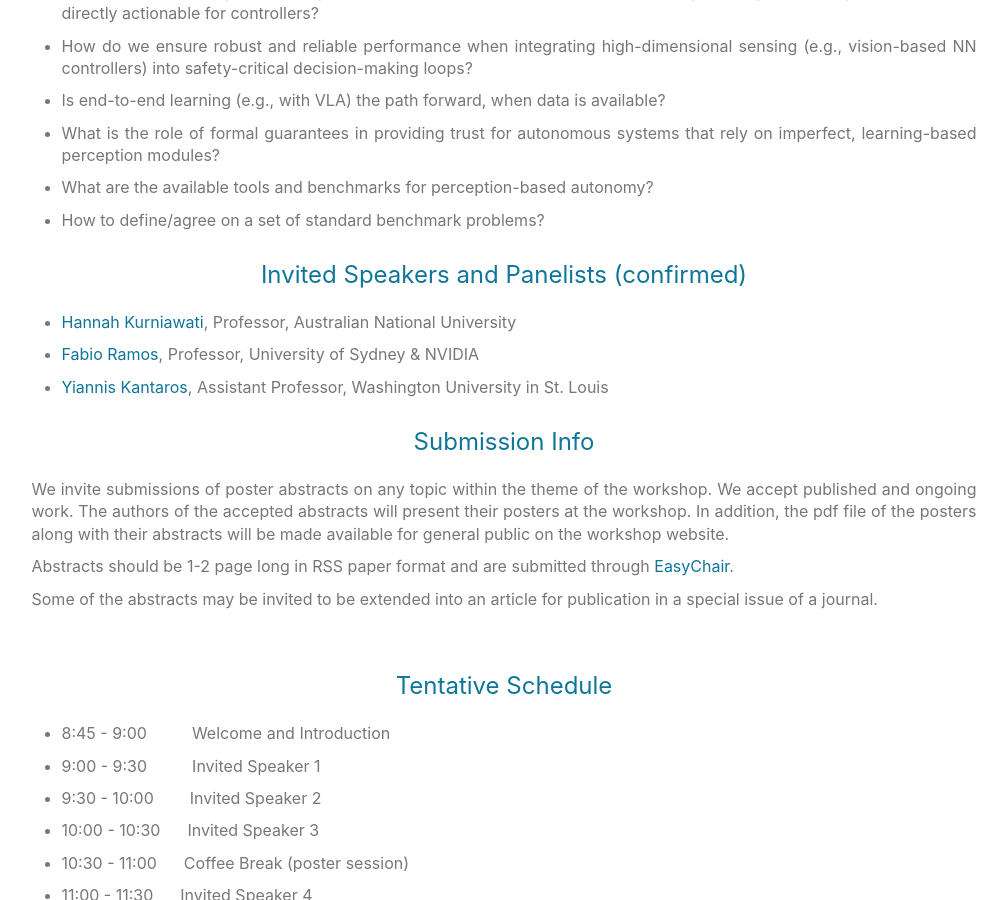
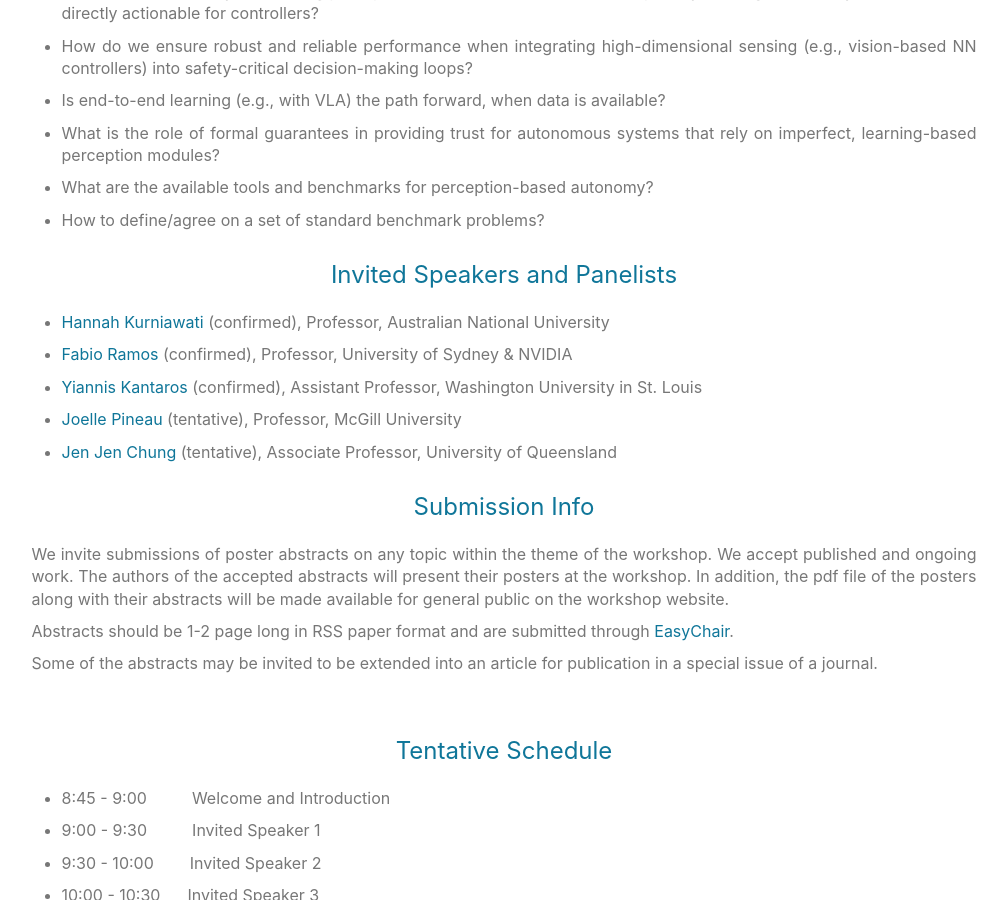
Before and after one commit to aria-systems-group/website, a Jekyll site: the page built from pages/rssworkshop2025.md, in a window 1280 px wide and 900 px high, scrolled down 1039 px. Shown: the whole window, without its empty margins (136-1143 px from the left). Built offline with Jekyll 4.4.1, drawn with Linux system fonts in a browser that asks for light colours.

Commit message:
added stuff

```diff
--- a/pages/rssworkshop2025.md
+++ b/pages/rssworkshop2025.md
@@ -60,12 +60,14 @@
 
 
 
-## Invited Speakers and Panelists (confirmed)
+## Invited Speakers and Panelists
 
 
-- [Hannah Kurniawati](hanna.kurniawati@anu.edu.au), Professor, Australian National University
-- [Fabio Ramos](fabio.ramos@sydney.edu.au), Professor, University of Sydney & NVIDIA
-- [Yiannis Kantaros](ioannisk@wustl.edu), Assistant Professor, Washington University in St. Louis
+- [Hannah Kurniawati](hanna.kurniawati@anu.edu.au) (confirmed), Professor, Australian National University
+- [Fabio Ramos](fabio.ramos@sydney.edu.au) (confirmed), Professor, University of Sydney & NVIDIA
+- [Yiannis Kantaros](ioannisk@wustl.edu) (confirmed), Assistant Professor, Washington University in St. Louis
+- [Joelle Pineau](jpineau@cs.mcgill.ca) (tentative), Professor, McGill University
+- [Jen Jen Chung](Jenjen.chung@uq.edu.au) (tentative), Associate Professor, University of Queensland
 
 
 ## Submission Info
```
